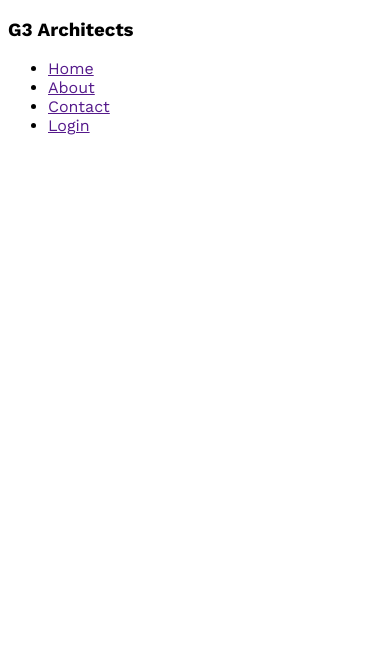
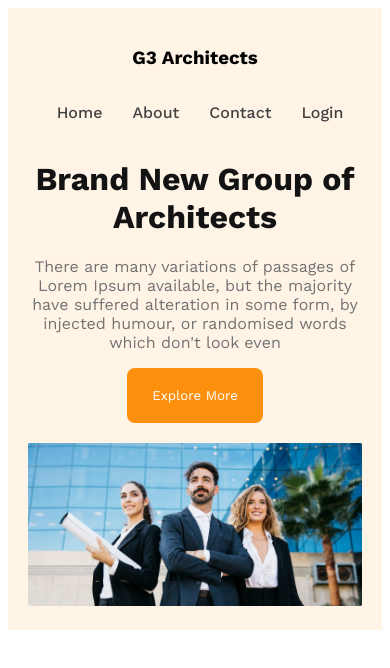
Before and after one commit to Kathaza/g3-architects-website, a plain HTML site: page index.html in a window 390 px wide. Drawn offline with nearby package versions, Linux system fonts and the light colour scheme.

Commit message:
finished the header section responsive

```diff
--- a/index.html
+++ b/index.html
@@ -18,9 +18,17 @@
                 <li><a href="">Contact</a></li>
                 <li><a href="">Login</a></li>
             </ul>
+        </nav>
+        <div class="banner">
+            <div class="banner-content">
+                <h1 class="banner-title">Brand New Group of Architects
+                </h1>
+                <p class="banner-description">There are many variations of passages of Lorem Ipsum available, but the majority have suffered alteration in some form, by injected humour, or randomised words which don't look even</p>
+                <button class="btn-primary">Explore More</button>
+            </div>
+                <img src="images/banner.png" alt="">
 
-
-        </nav>
+        </div>
 
     </header>
     <main>
--- a/styles/architect.css
+++ b/styles/architect.css
@@ -4,3 +4,91 @@
     font-family: 'Open Sans', sans-serif;
     font-family: 'Work Sans', sans-serif;
 }
+
+.btn-primary{
+    border-radius: 8px;
+    color: #FFF;
+    font-size: 1.25ram;
+    background: #FF900E;
+    padding: 20px 25px;
+    cursor: pointer;
+    border: 0;
+}
+
+header{
+    background: rgba(255, 144, 14, 0.10);
+    padding: 50px 240px;
+}
+nav{
+    display: flex;
+    justify-content: space-between;
+    align-items: center;
+
+}
+
+.nav-title{
+    font-size: 2.8rem;
+    font-weight: 700;
+    color: #131313;
+}
+
+nav > ul {
+    display: flex;
+
+}
+
+nav li{
+    list-style: none;
+    margin-right: 30px;
+    font-weight: 500;
+    font-size: 1rem;
+}
+
+nav li a{
+    text-decoration: none;
+    color: #424242;
+}
+
+.banner-content{
+    max-width: 800px;
+    text-align: center;
+    margin: 0 auto ;
+
+}
+.banner-title{
+    font-size: 4ram;
+    font-weight: 700;
+    color: #131313;
+}
+.banner-description{
+    color: #727272;
+}
+
+/*for responsive*/
+.banner img{
+    margin-top: 20px;
+    width: 100%;
+}
+/*responsive media queries*/
+/*mobile devices*/
+@media screen and (max-width: 576px) {
+    header{
+        padding: 20px;
+    }
+    nav{
+        flex-direction: column;
+     }
+
+}
+
+/*tablet or medium devices*/
+@media screen and (min-width:576px) and (max-width:960px){
+    header{
+        padding: 50px;
+    }
+
+    nav{
+        flex-direction: column;
+    }
+
+}
```
